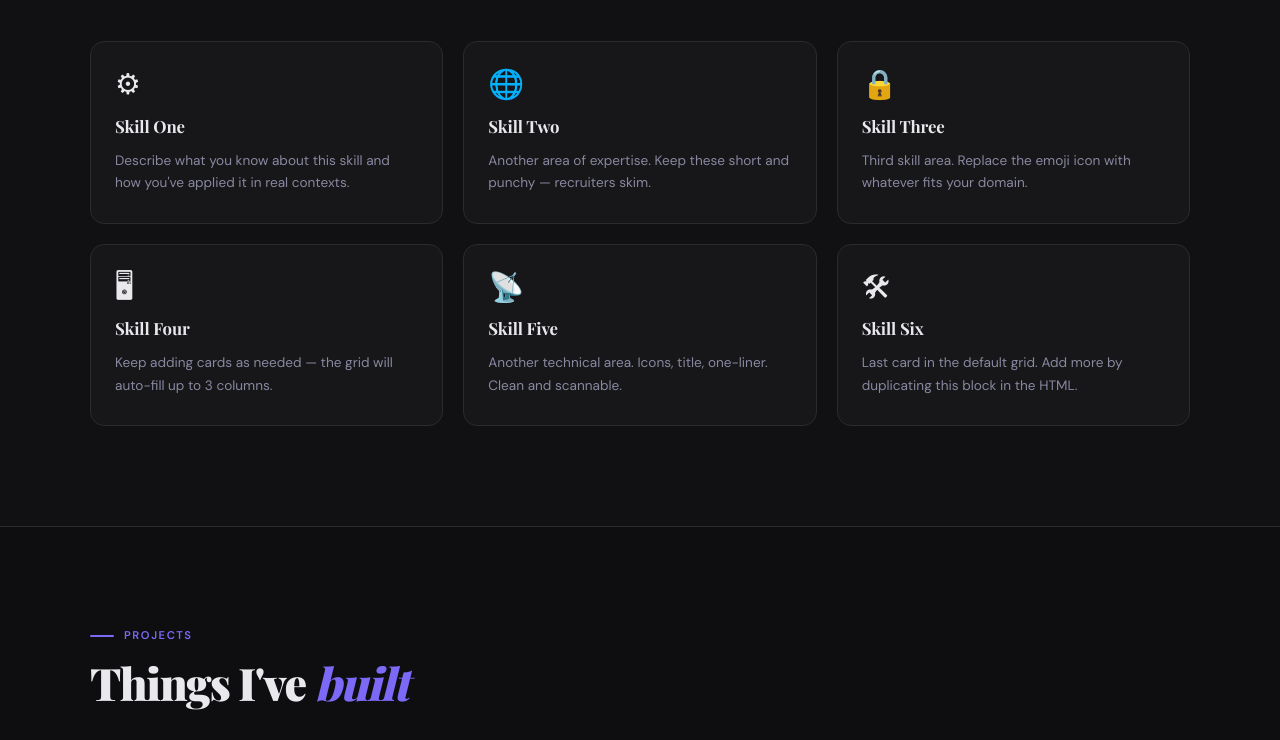
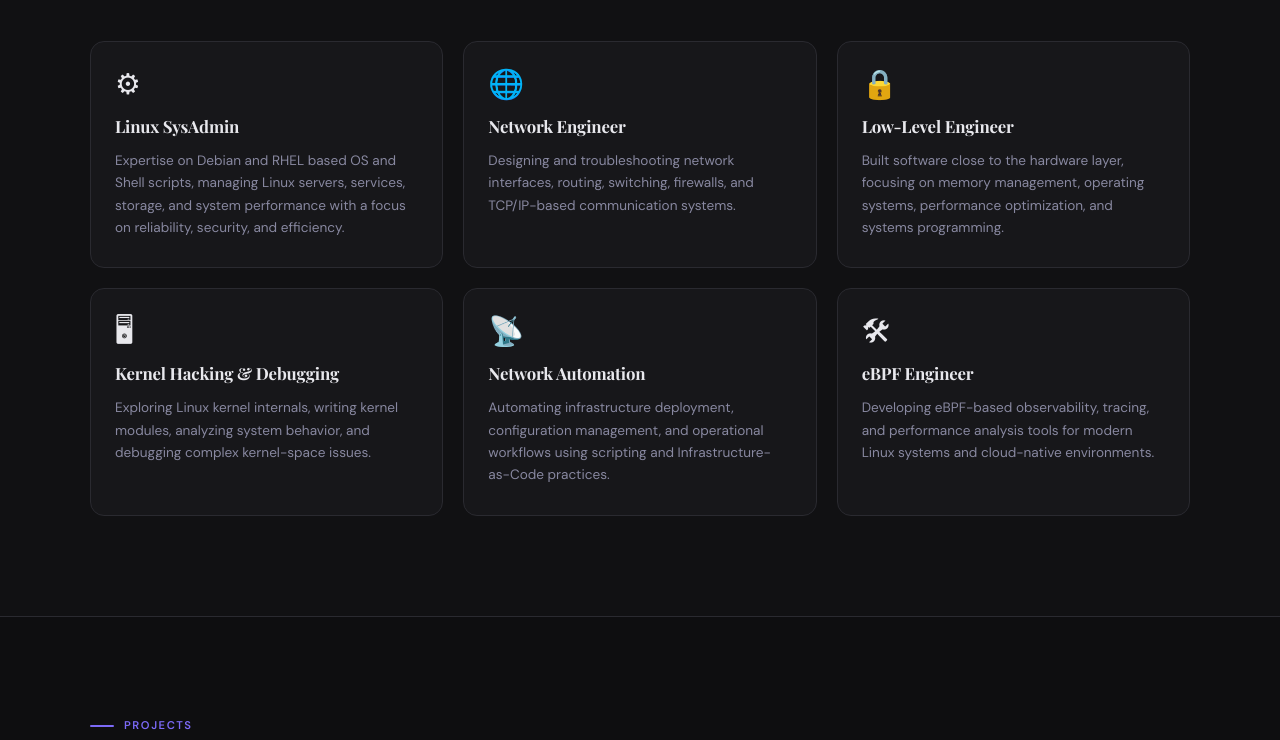
Before and after one commit to taephlon/taephlon.github.io, a plain HTML site: page index.html in a window 1280 px wide. Shown: the part 1630-2370 px from the top of the page. Drawn offline with nearby package versions, Linux system fonts and the light colour scheme; a web font is replaced by a local one.

Commit message:
adding sum desc

```diff
--- a/index.html
+++ b/index.html
@@ -166,33 +166,33 @@
       <div class="pf-skills-grid">
         <div class="pf-skill-card">
           <div class="pf-skill-icon">⚙</div>
-          <h3>Skill One</h3>
-          <p>Describe what you know about this skill and how you've applied it in real contexts.</p>
+          <h3>Linux SysAdmin</h3>
+          <p>Expertise on Debian and RHEL based OS and Shell scripts, managing Linux servers, services, storage, and system performance with a focus on reliability, security, and efficiency.</p>
         </div>
         <div class="pf-skill-card">
           <div class="pf-skill-icon">🌐</div>
-          <h3>Skill Two</h3>
-          <p>Another area of expertise. Keep these short and punchy — recruiters skim.</p>
+          <h3>Network Engineer</h3>
+          <p>Designing and troubleshooting network interfaces, routing, switching, firewalls, and TCP/IP-based communication systems.</p>
         </div>
         <div class="pf-skill-card">
           <div class="pf-skill-icon">🔒</div>
-          <h3>Skill Three</h3>
-          <p>Third skill area. Replace the emoji icon with whatever fits your domain.</p>
+          <h3>Low-Level Engineer</h3>
+          <p>Built software close to the hardware layer, focusing on memory management, operating systems, performance optimization, and systems programming.</p>
         </div>
         <div class="pf-skill-card">
           <div class="pf-skill-icon">🖥</div>
-          <h3>Skill Four</h3>
-          <p>Keep adding cards as needed — the grid will auto-fill up to 3 columns.</p>
+          <h3>Kernel Hacking & Debugging</h3>
+          <p>Exploring Linux kernel internals, writing kernel modules, analyzing system behavior, and debugging complex kernel-space issues.</p>
         </div>
         <div class="pf-skill-card">
           <div class="pf-skill-icon">📡</div>
-          <h3>Skill Five</h3>
-          <p>Another technical area. Icons, title, one-liner. Clean and scannable.</p>
+          <h3>Network Automation</h3>
+          <p>Automating infrastructure deployment, configuration management, and operational workflows using scripting and Infrastructure-as-Code practices.</p>
         </div>
         <div class="pf-skill-card">
           <div class="pf-skill-icon">🛠</div>
-          <h3>Skill Six</h3>
-          <p>Last card in the default grid. Add more by duplicating this block in the HTML.</p>
+          <h3>eBPF Engineer</h3>
+          <p>Developing eBPF-based observability, tracing, and performance analysis tools for modern Linux systems and cloud-native environments.</p>
         </div>
       </div>
     </div>
@@ -216,7 +216,6 @@
             <p>Short description of what this project is, what problem it solves, and any interesting technical challenges.</p>
             <div class="pf-project-links">
               <a href="#" target="_blank" rel="noopener">GitHub →</a>
-              <a href="#" target="_blank" rel="noopener">Live →</a>
             </div>
           </div>
         </div>
@@ -232,7 +231,6 @@
             <p>Another project description. What tools did you use? What did you learn? What makes it worth showing?</p>
             <div class="pf-project-links">
               <a href="#" target="_blank" rel="noopener">GitHub →</a>
-              <a href="#" target="_blank" rel="noopener">Live →</a>
             </div>
           </div>
         </div>
```
